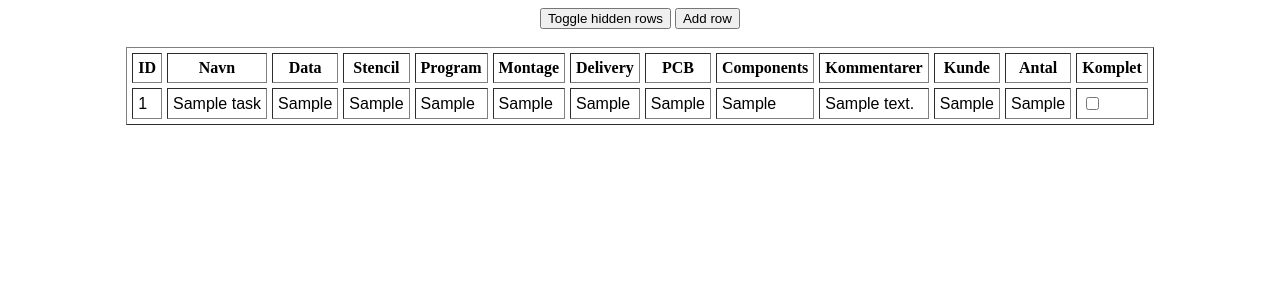
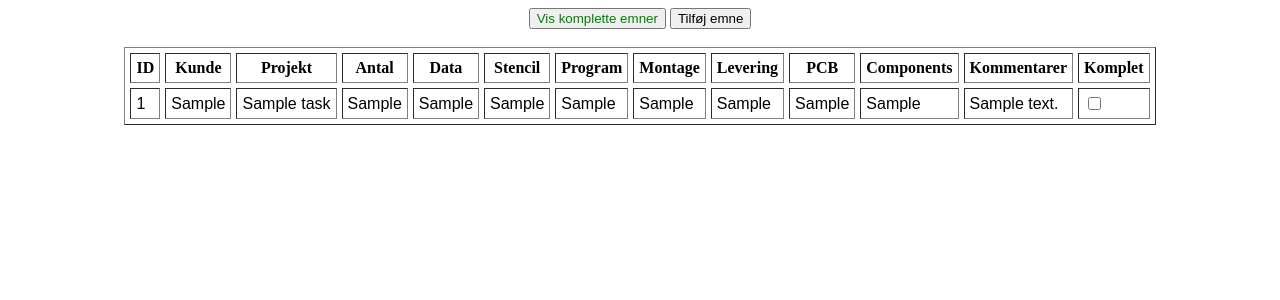
Before and after one commit to skille97/RAVI, a Flask app: page / in a window 1280 px wide. Shown: the top 300 px of the page. Run offline with Flask 2, Linux system fonts and the light colour scheme; tables that the repository leaves empty hold one stand-in row (values such as "Sample post").

Commit message:
Rearanged kunde and antal

```diff
--- a/main.py
+++ b/main.py
@@ -86,13 +86,14 @@ def updateCell(row, column, newValue):
 
 @app.route('/updateRow/', methods=['POST'])
 def updateRow():
-    row = request.json['id']
-    column = request.json['column']
-    newValue = request.json['newValue']
-    column = headers[int(column)]
-    updateCell(row, column, newValue)
-    # retrnes a sringe ingore
-    return "lol"
+	row = request.json['id']
+	column = request.json['column']
+	newValue = request.json['newValue']
+	column = headers[int(column)]
+	print(str(row) + " " + column + " " + newValue)
+	updateCell(row, column, newValue)
+	# retrnes a sringe ingore
+	return "lol"
 
 @app.route('/hideRow/', methods=['POST'])
 def hideRow():
@@ -111,7 +112,7 @@ def getTasks():
     cursor = db.cursor()
     body = []
     for row in cursor.execute("SELECT * FROM tasks WHERE visible=1 ORDER BY position"):
-        body.append([row[0], row[2], row[3], row[4], row[5], row[6], row[7], row[10], row[9], row[8], row[11], row[12]])
+        body.append([row[0], row[11], row[2], row[12], row[3], row[4], row[5], row[6], row[7], row[10], row[9], row[8]])
         print (row)
     return body
 
@@ -120,7 +121,7 @@ def getColours():
     cursor = db.cursor()
     colours = []
     for row in cursor.execute("SELECT * FROM colours WHERE visible=1 ORDER BY position"):
-        colours.append([row[0], row[2], row[3], row[4], row[5], row[6], row[7], row[10], row[9], row[8], row[11], row[12]])
+        colours.append([row[0], row[11], row[2], row[12], row[3], row[4], row[5], row[6], row[7], row[10], row[9], row[8]])
     return colours
 
 def getHiddenTasks():
@@ -130,7 +131,7 @@ def getHiddenTasks():
 	hiddenStates = []
 	for row in cursor.execute("SELECT * FROM tasks ORDER BY position"):
 		try:
-			body.append([row[0], row[2], row[3], row[4], row[5], row[6], row[7], row[10], row[9], row[8], row[11], row[12]])
+			body.append([row[0], row[11], row[2], row[12], row[3], row[4], row[5], row[6], row[7], row[10], row[9], row[8]])
 			hiddenStates.append(row[13])
 			print (row)
 		except:
@@ -143,19 +144,19 @@ def getHiddenColours():
     cursor = db.cursor()
     colours = []
     for row in cursor.execute("SELECT * FROM colours ORDER BY position"):
-        colours.append([row[0], row[2], row[3], row[4], row[5], row[6], row[7], row[10], row[9], row[8], row[11], row[12]])
+        colours.append([row[0], row[11], row[2], row[12], row[3], row[4], row[5], row[6], row[7], row[10], row[9], row[8]])
     return colours
 
 @app.route("/")
 def main():
-    headers = ["ID", "Navn", "Data", "Stencil", "Program", "Montage", "Delivery", "PCB", "Components", "Kommentarer", "Kunde", "Antal", "Komplet"]
-    return render_template('index.html', headers=headers, body=getTasks(), colours=getColours(), hiddenStates=[], link="/hidden/")
+    headers = ["ID", "Kunde", "Projekt", "Antal", "Data", "Stencil", "Program", "Montage", "Levering", "PCB", "Components", "Kommentarer", "Komplet"]
+    return render_template('index.html', headers=headers, body=getTasks(), colours=getColours(), hiddenStates=[], link="/hidden/", isHidden=False)
 
 @app.route("/hidden/")
 def hidden():
 	tasks = getHiddenTasks()
-	headers = ["ID", "Navn", "Data", "Stencil", "Program", "Montage", "Delivery", "PCB", "Components", "Kommentarer", "Kunde", "Antal", "Komplet"]
-	return render_template('index.html', headers=headers, body=tasks[0], colours=getHiddenColours(), hiddenStates=tasks[1],  link="/")
+	headers = ["ID", "Kunde", "Projekt", "Antal", "Data", "Stencil", "Program", "Montage", "Levering", "PCB", "Components", "Kommentarer", "Komplet"]
+	return render_template('index.html', headers=headers, body=tasks[0], colours=getHiddenColours(), hiddenStates=tasks[1],  link="/", isHidden=True)
 
 @app.route('/addRow/', methods=['POST'])
 def addRow():
@@ -210,6 +211,6 @@ def exit():
 
 
 if __name__ == "__main__":
-    headers = ["id", "name", "data", "stencil", "program", "montage", "delivery", "PCB", "components", "comments", "customer", "count"]
+    headers = ["id", "customer", "name", "count", "data", "stencil", "program", "montage", "delivery", "PCB", "components", "comments"]
     dbInit()
     app.run(debug=True, host="0.0.0.0")
--- a/templates/index.html
+++ b/templates/index.html
@@ -17,9 +17,13 @@
 				<li data-action="green" style="color: #63eb05">Grøn</li>
 			</ul>
 			<form action={{link}} style="display:inline">
-    		<button type="submit">Toggle hidden rows</button>
+				{% if not isHidden%}
+    		<button type="submit" style="color:green;">Vis komplette emner</button>
+				{% else %}
+				<button type="submit" style="color:red;">Skjul komplette emner</button>
+				{% endif %}
 			</form>
-			<button id="add" style="display:inline">Add row</button>
+			<button id="add" style="display:inline">Tilføj emne</button>
 			<br></br>
 			<div id="table">
 				<table border="1" cellpadding="5" cellspacing="5">
```
